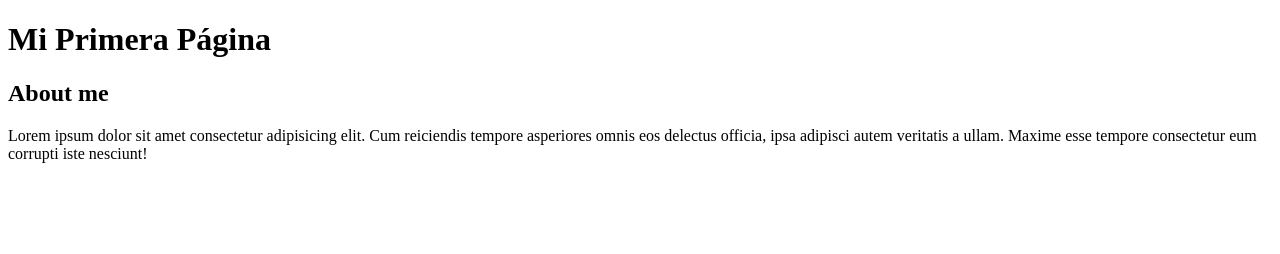
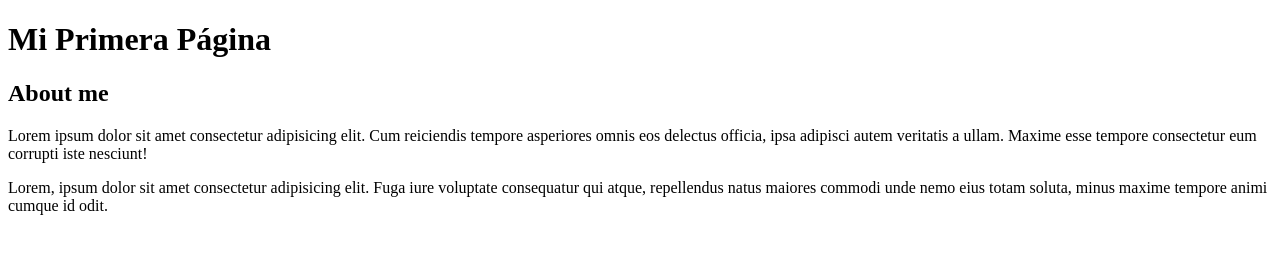
Before and after one commit to HAndresHuertas/repositorio-de-prueba, a plain HTML site: page index.html in a window 1280 px wide. Drawn offline with Linux system fonts and the light colour scheme.

Commit message:
agregando un nuevo parrafo

```diff
--- a/index.html
+++ b/index.html
@@ -19,6 +19,11 @@
                 delectus officia, ipsa adipisci autem veritatis a ullam. Maxime esse tempore consectetur eum corrupti
                 iste nesciunt!
             </p>
+            <p>
+                Lorem, ipsum dolor sit amet consectetur adipisicing elit. Fuga iure voluptate consequatur qui atque,
+                repellendus natus maiores commodi unde nemo eius totam soluta, minus maxime tempore animi cumque id
+                odit.
+            </p>
         </section>
     </main>
 </body>
```
